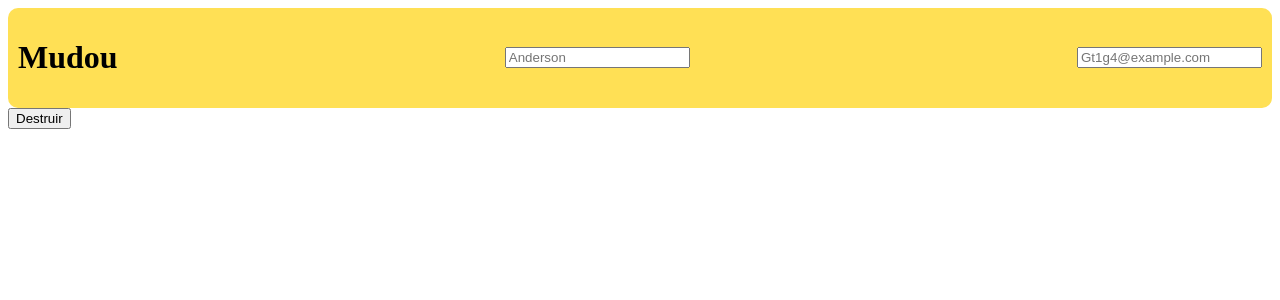
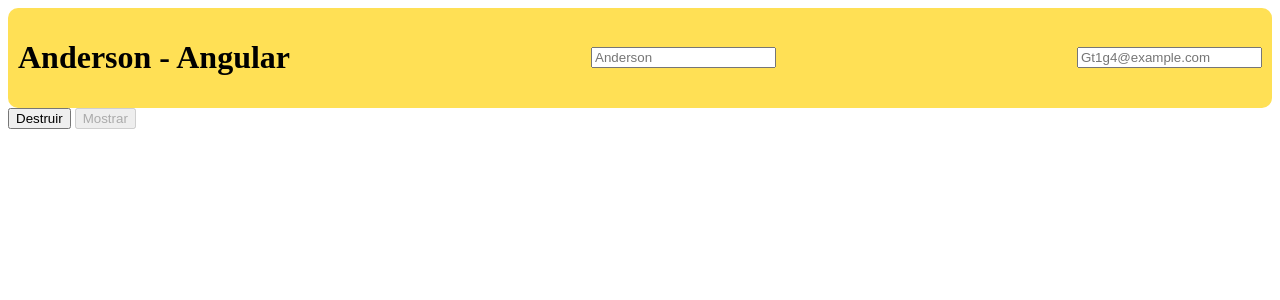
Before and after one commit to andersonjhonatan/study-Angular, an Angular app: page / in a window 1280 px wide. Shown: the top 300 px of the page. Built offline with nearby package versions, Linux system fonts and the light colour scheme.

Commit message:
feat: two-way binging , event binding, property binding

```diff
--- a/src/app/app.component.ts
+++ b/src/app/app.component.ts
@@ -8,20 +8,24 @@ import { TitleComponent } from './header/title.component';
   standalone: true,
   imports: [CommonModule, RouterOutlet, TitleComponent],
   template: `<app-title
-      title="Mudou"
+      title="Anderson - Angular"
       name="Anderson"
       email="Gt1g4@example.com"
       *ngIf="aparecer"
     ></app-title>
-    <button (click)="destroy()">Destruir</button>
+    <button (click)="destroy()" [disabled]="!aparecer">Destruir</button>
+    {{ Destrui }}
+    <button (click)="aparecer = !aparecer" [disabled]="aparecer">Mostrar</button>
     <router-outlet></router-outlet>`,
 })
 export class AppComponent implements OnInit {
   public aparecer: boolean = true;
+  public Destrui: string = '';
 
   constructor() {}
   destroy(): void {
-    this.aparecer = !this.aparecer;
+    this.aparecer = false;
+    this.Destrui = 'Agora foi bem Destruido';
   }
   ngOnInit(): void {
     console.log('Anderson chegou!');
```
